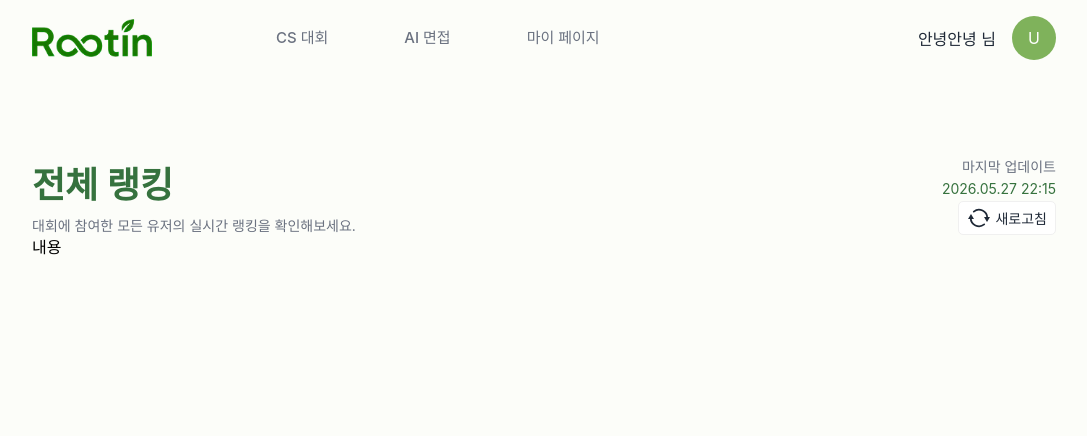
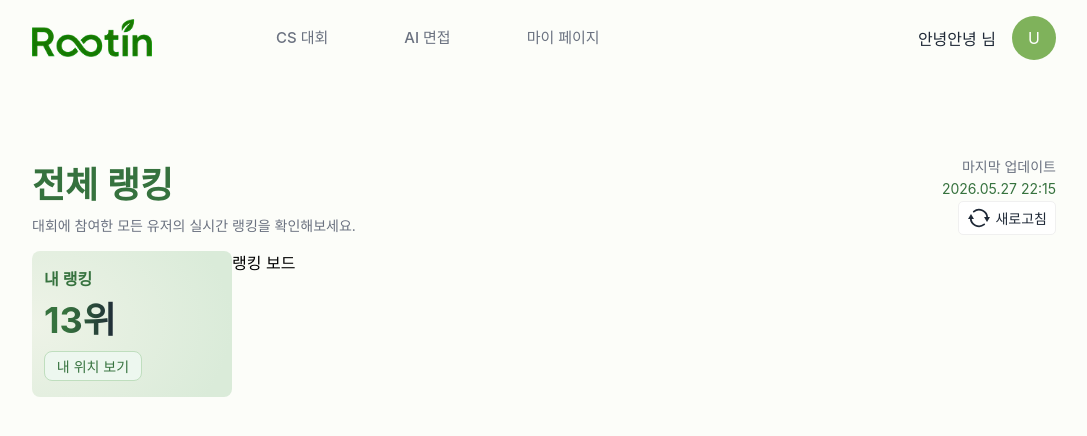
Before and after one commit to Rootin-lion/rootin-fe, a Next.js app: page /ranking in a window 1280 px wide. Shown: the top 436 px of the page, without its empty margins (96-1183 px from the left). Built offline with nearby package versions, Linux system fonts and the light colour scheme; a web font is replaced by a local one.

Commit message:
feat: 랭킹 사이드바 구성 중

```diff
--- a/src/app/globals.css
+++ b/src/app/globals.css
@@ -134,6 +134,14 @@
   letter-spacing: var(--text-caption--letter-spacing);
 }
 
+.text-gradient-primary {
+  background-image: linear-gradient(90deg, #36723e 30%, #1f2937 100%);
+  -webkit-background-clip: text;
+  background-clip: text;
+  -webkit-text-fill-color: transparent;
+  color: transparent;
+}
+
 :root {
   --primary-color: var(--color-primary);
   --primary-color-900: var(--color-primary-900);
--- a/src/components/main/stats/StatsSection.tsx
+++ b/src/components/main/stats/StatsSection.tsx
@@ -14,19 +14,11 @@ const STATS_DATA: StatItem[] = [
   { id: 4, title: "사용자 만족도", value: "98%" },
 ];
 
-const gradientTextStyle = {
-  background: "linear-gradient(90deg, #36723E 30%, #1F2937 100%)",
-  WebkitBackgroundClip: "text",
-  WebkitTextFillColor: "transparent",
-  backgroundClip: "text",
-  color: "transparent",
-} as const;
-
 function StatCard({ item }: { item: StatItem }) {
   return (
     <div className="flex flex-col items-center gap-2 text-center">
       <p className="typo-subtitle text-text">{item.title}</p>
-      <p className="text-[30px] font-extrabold" style={gradientTextStyle}>
+      <p className="text-gradient-primary text-[30px] font-extrabold">
         <AnimatedNumber value={item.value} />
       </p>
     </div>
--- /dev/null
+++ b/src/components/ranking/RankingBoard.tsx
@@ -0,0 +1,3 @@
+export default function RankingBoard() {
+  return <div>랭킹 보드</div>;
+}
--- a/src/components/ranking/RankingContentSection.tsx
+++ b/src/components/ranking/RankingContentSection.tsx
@@ -1,3 +1,11 @@
+import RankingBoard from "./RankingBoard";
+import RankingSidebar from "./RankingSidebar";
+
 export default function RankingContentSection() {
-  return <div>내용</div>;
+  return (
+    <div className="mt-4 flex flex-row">
+      <RankingSidebar />
+      <RankingBoard />
+    </div>
+  );
 }
--- /dev/null
+++ b/src/components/ranking/RankingSidebar.tsx
@@ -0,0 +1,9 @@
+import MyRanking from "./sidebar/MyRanking";
+
+export default function RankingSidebar() {
+  return (
+    <div>
+      <MyRanking />
+    </div>
+  );
+}
--- /dev/null
+++ b/src/components/ranking/sidebar/MyRanking.tsx
@@ -0,0 +1,13 @@
+export default function MyRanking() {
+  return (
+    <div className="w-50 rounded-lg bg-[radial-gradient(100%_100%_at_0%_50%,#EEF3E7_0%,#E4EFE0_50%,#DAEBD9_100%)] px-3 py-4">
+      <div>
+        <h3 className="text-primary-900 text-[16px] font-semibold">내 랭킹</h3>
+        <h1 className="text-title-2 text-gradient-primary w-fit">13위</h1>
+      </div>
+      <div className="text-body-3 text-primary-900 bg-bg-green-100 border-primary-300 mt-2 flex h-7.5 w-24.5 flex-1 items-center justify-center rounded-lg border">
+        내 위치 보기
+      </div>
+    </div>
+  );
+}
```
